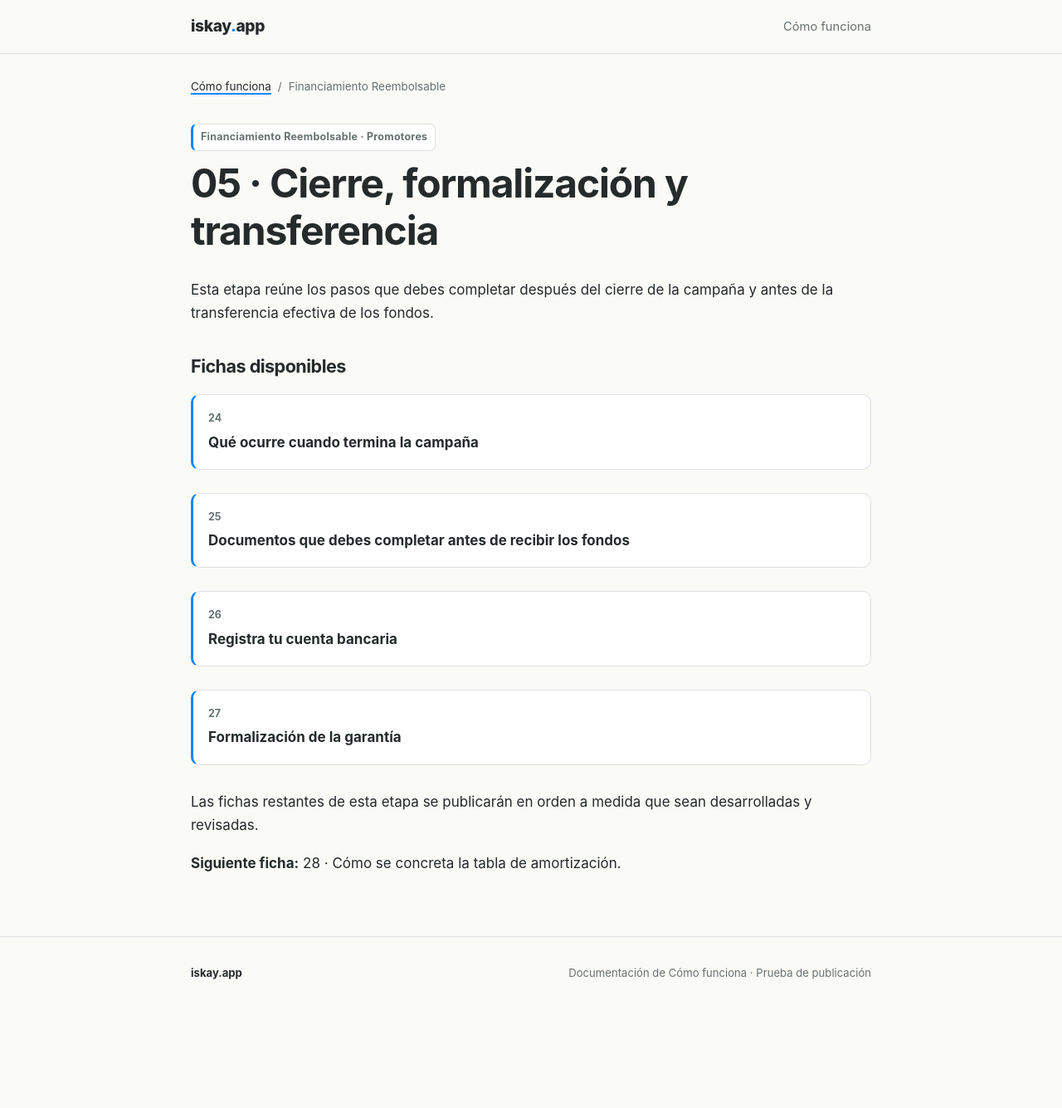
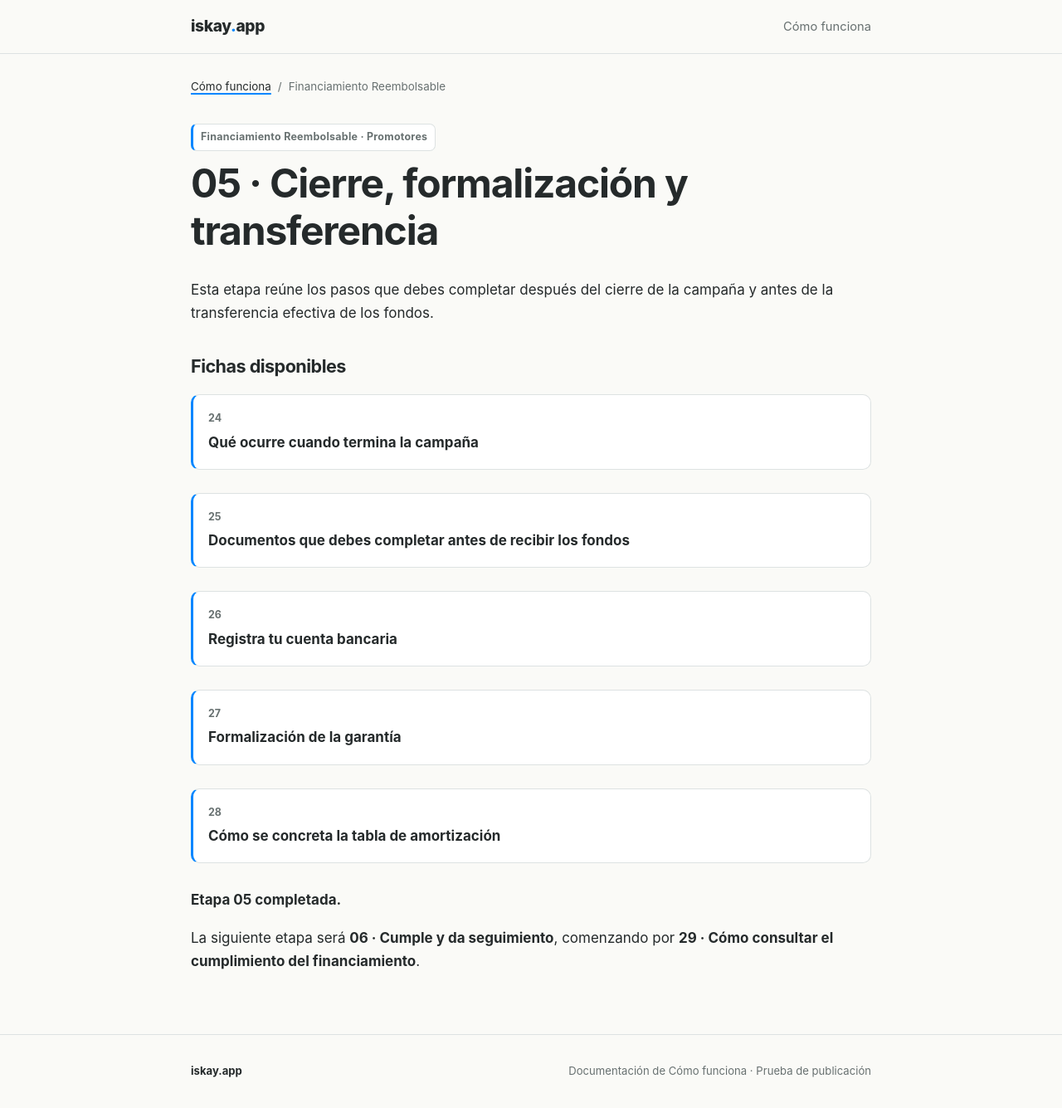
Before and after one commit to iskayApp/como-funciona, a Jekyll site: the page built from ideas/financiamiento-reembolsable/promotores/05-cierre-formalizacion-transferencia/index.md, in a window 1280 px wide and 1335 px high. Shown: the whole window at 83% size. Built offline with Jekyll 4.4.1, drawn with Linux system fonts in a browser that asks for light colours.

Commit message:
docs: completar etapa 05 con ficha 28

```diff
--- a/ideas/financiamiento-reembolsable/promotores/05-cierre-formalizacion-transferencia/index.md
+++ b/ideas/financiamiento-reembolsable/promotores/05-cierre-formalizacion-transferencia/index.md
@@ -18,8 +18,9 @@ Esta etapa reúne los pasos que debes completar después del cierre de la campa
   <li><a href="{{ '/financiamiento-reembolsable/promotores/cierre-formalizacion-transferencia/documentos-que-debes-completar-antes-de-recibir-los-fondos/' | relative_url }}"><span class="topic-number">25</span><strong>Documentos que debes completar antes de recibir los fondos</strong></a></li>
   <li><a href="{{ '/financiamiento-reembolsable/promotores/cierre-formalizacion-transferencia/registra-tu-cuenta-bancaria/' | relative_url }}"><span class="topic-number">26</span><strong>Registra tu cuenta bancaria</strong></a></li>
   <li><a href="{{ '/financiamiento-reembolsable/promotores/cierre-formalizacion-transferencia/formalizacion-de-la-garantia/' | relative_url }}"><span class="topic-number">27</span><strong>Formalización de la garantía</strong></a></li>
+  <li><a href="{{ '/financiamiento-reembolsable/promotores/cierre-formalizacion-transferencia/como-se-concreta-la-tabla-de-amortizacion/' | relative_url }}"><span class="topic-number">28</span><strong>Cómo se concreta la tabla de amortización</strong></a></li>
 </ul>
 
-Las fichas restantes de esta etapa se publicarán en orden a medida que sean desarrolladas y revisadas.
+**Etapa 05 completada.**
 
-**Siguiente ficha:** 28 · Cómo se concreta la tabla de amortización.
+La siguiente etapa será **06 · Cumple y da seguimiento**, comenzando por **29 · Cómo consultar el cumplimiento del financiamiento**.
```
